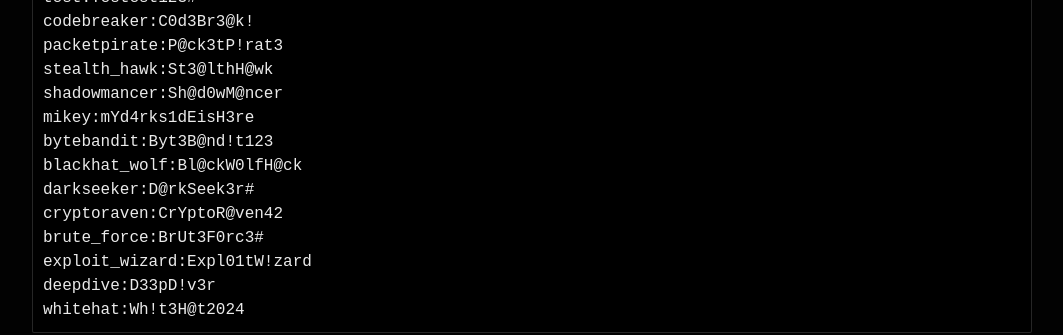
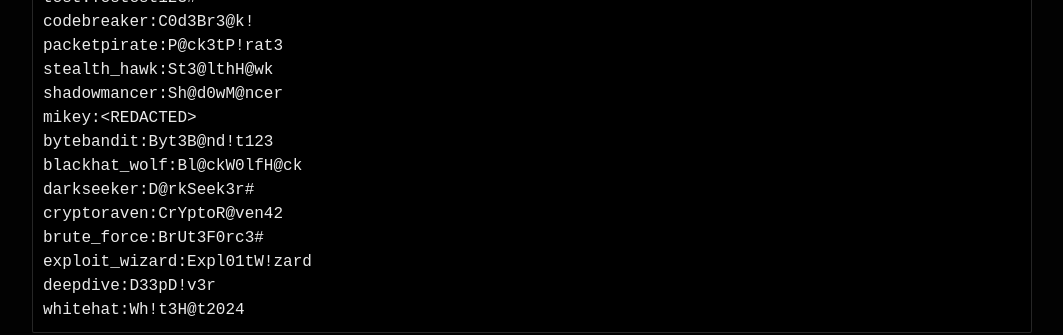
Before and after one commit to 20kilograma/blog, a Jekyll site: the page built from hacknet-htb.md, in a window 1280 px wide and 1400 px high, scrolled down 2609 px. Shown: the part 711-1046 px from the top of the window, without its empty margins (108-1171 px from the left). Built offline with Jekyll 4.4.1, drawn with Linux system fonts in a browser that asks for light colours; nearby versions of some CDN libraries; some web fonts are replaced; our own code applies the rules of GitHub Pages for plain Markdown files; some of the changed text lies outside the part shown.

Commit message:
Redact sensitive user information
Redacted sensitive information for user 'mikey'.

```diff
--- a/hacknet-htb.md
+++ b/hacknet-htb.md
@@ -65,7 +65,7 @@ codebreaker:C0d3Br3@k!
 packetpirate:P@ck3tP!rat3
 stealth_hawk:St3@lthH@wk
 shadowmancer:Sh@d0wM@ncer
-mikey:mYd4rks1dEisH3re
+mikey:&lt;REDACTED>
 bytebandit:Byt3B@nd!t123
 blackhat_wolf:Bl@ckW0lfH@ck
 darkseeker:D@rkSeek3r#
```
